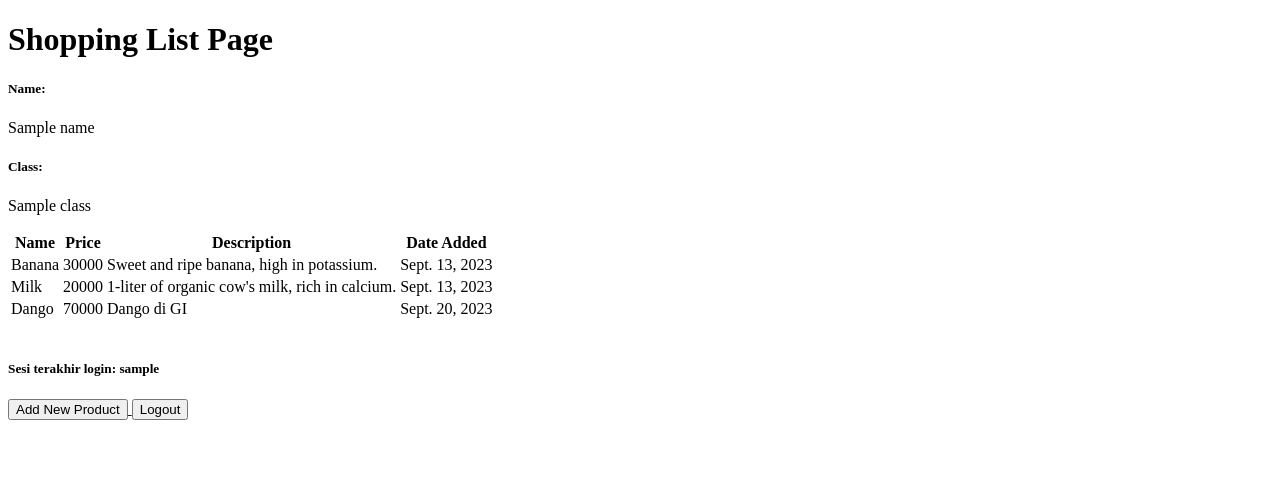
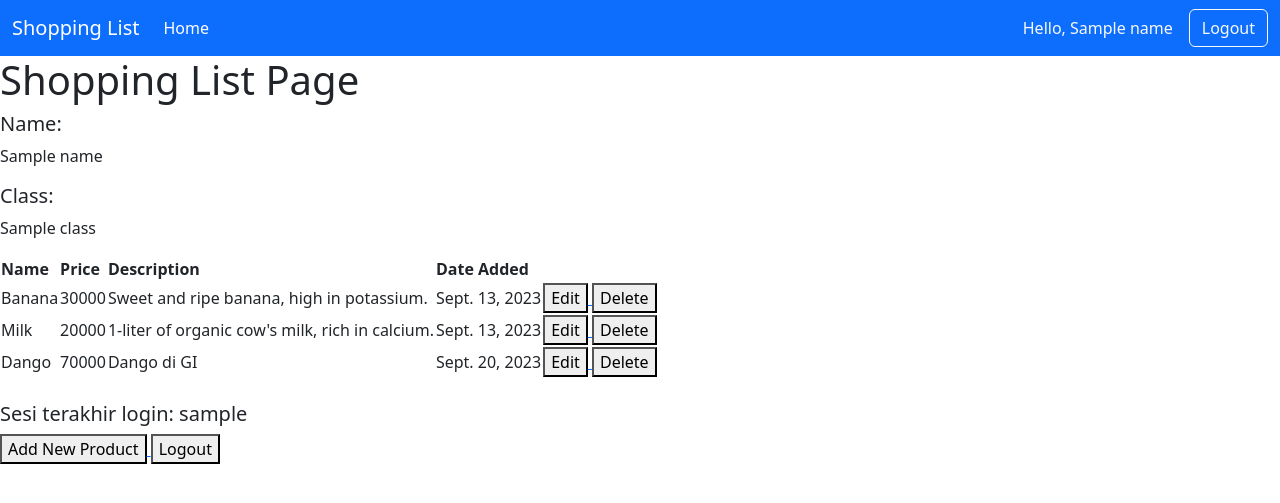
Before and after one commit to wahyuhiddayat/shopping-list, a Django app: template main/templates/main.html in a window 1280 px wide. Shown: the top 503 px of the page. Run offline with Django 4.2, Linux system fonts and the light colour scheme; data comes from the database, SQL or seed files in the repository; both versions use the stored data as it was after the commit; the template is opened without the code that fills it: values that come from a table or form of the project are taken from there, most other values are stand-ins (such as "Sample title", 1, 10 or a date in 2020).

Commit message:
Tutorial 4 selesai

```diff
--- a/main/templates/main.html
+++ b/main/templates/main.html
@@ -1,6 +1,29 @@
 {% extends 'base.html' %}
 
+
 {% block content %}
+
+<nav class="navbar navbar-expand-lg navbar-dark bg-primary">
+    <div class="container-fluid">
+        <a class="navbar-brand" href="#">Shopping List</a>
+        <button class="navbar-toggler" type="button" data-bs-toggle="collapse" data-bs-target="#navbarNav" aria-controls="navbarNav" aria-expanded="false" aria-label="Toggle navigation">
+            <span class="navbar-toggler-icon"></span>
+        </button>
+        <div class="collapse navbar-collapse" id="navbarNav">
+            <ul class="navbar-nav me-auto mb-2 mb-lg-0">
+                <li class="nav-item">
+                    <a class="nav-link active" aria-current="page" href="#">Home</a>
+                </li>
+                <!-- Anda bisa menambahkan link lain di sini jika perlu -->
+            </ul>
+            <span class="navbar-text text-light me-3">
+                Hello, {{name}}
+            </span>
+            <a href="{% url 'main:logout' %}" class="btn btn-outline-light">Logout</a>
+        </div>
+    </div>
+</nav>
+
     <h1>Shopping List Page</h1>
 
     <h5>Name:</h5>
@@ -25,6 +48,18 @@
                 <td>{{product.price}}</td>
                 <td>{{product.description}}</td>
                 <td>{{product.date_added}}</td>
+                <td>
+                    <a href="{% url 'main:edit_product' product.pk %}">
+                        <button>
+                            Edit
+                        </button>
+                    </a>
+                    <a href="{% url 'main:delete_product' product.pk %}">
+                        <button>
+                            Delete
+                        </button>
+                    </a>
+                </td>
             </tr>
         {% endfor %}
     </table>
--- a/main/urls.py
+++ b/main/urls.py
@@ -1,5 +1,5 @@
 from django.urls import path
-from main.views import show_main, create_product, show_xml
+from main.views import show_main, create_product, show_xml, edit_product, delete_product
 from main.views import register
 from main.views import login_user
 from main.views import logout_user
@@ -13,4 +13,6 @@ urlpatterns = [
     path('register/', register, name='register'),
     path('login/', login_user, name='login'),
     path('logout/', logout_user, name='logout'),
+    path('edit-product/<int:id>', edit_product, name='edit_product'),
+    path('delete/<int:id>', delete_product, name='delete_product'),
 ]
--- a/templates/base.html
+++ b/templates/base.html
@@ -2,13 +2,14 @@
 <!DOCTYPE html>
 <html lang="en">
     <head>
-        <meta charset="UTF-8" />
-        <meta
-            name="viewport"
-            content="width=device-width, initial-scale=1.0"
-        />
         {% block meta %}
+            <meta charset="UTF-8" />
+            <meta name="viewport" content="width=device-width, initial-scale=1">
         {% endblock meta %}
+        <link href="https://cdn.jsdelivr.net/npm/bootstrap@5.3.2/dist/css/bootstrap.min.css" rel="stylesheet" integrity="sha384-T3c6CoIi6uLrA9TneNEoa7RxnatzjcDSCmG1MXxSR1GAsXEV/Dwwykc2MPK8M2HN" crossorigin="anonymous"></link>
+        <script src="https://code.jquery.com/jquery-3.6.0.min.js" integrity="sha384-KyZXEAg3QhqLMpG8r+J4jsl5c9zdLKaUk5Ae5f5b1bw6AUn5f5v8FZJoMxm6f5cH1" crossorigin="anonymous"></script>
+        <script src="https://cdn.jsdelivr.net/npm/@popperjs/core@2.11.8/dist/umd/popper.min.js" integrity="sha384-I7E8VVD/ismYTF4hNIPjVp/Zjvgyol6VFvRkX/vR+Vc4jQkC+hVqc2pM8ODewa9r" crossorigin="anonymous"></script>
+        <script src="https://cdn.jsdelivr.net/npm/bootstrap@5.3.2/dist/js/bootstrap.min.js" integrity="sha384-BBtl+eGJRgqQAUMxJ7pMwbEyER4l1g+O15P+16Ep7Q9Q+zqX6gSbd85u4mG4QzX+" crossorigin="anonymous"></script>
     </head>
 
     <body>
```
Also changed, not shown: main/templates/edit_product.html (added, +22 -0 lines), main/views.py (+23 -0 lines), db.sqlite3, 1 other file.
